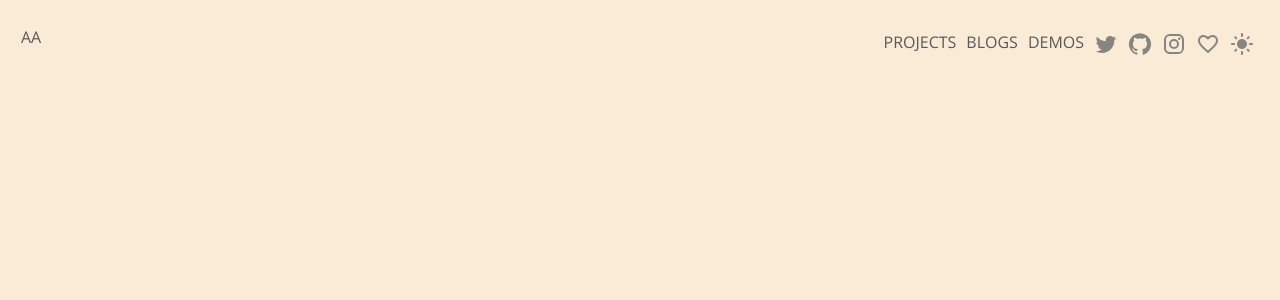
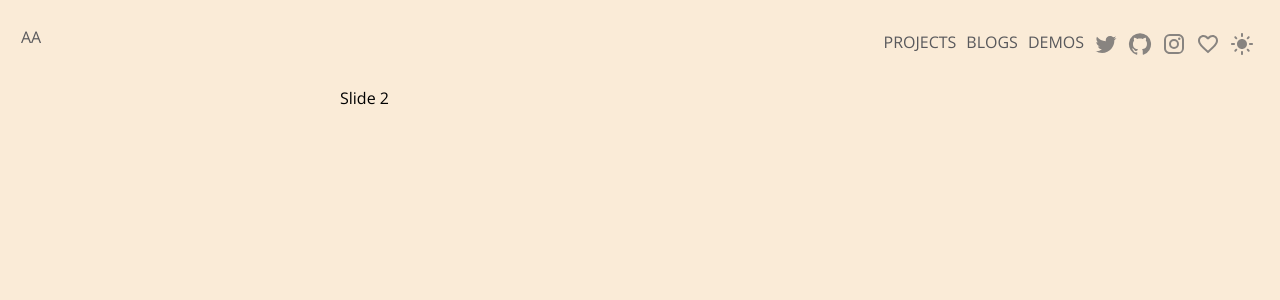
Before and after one commit to Ashwot-Acharya/portfolio-react, a React (Vite) app: page /projects in a window 1280 px wide. Shown: the top 300 px of the page. Built offline with nearby package versions, Linux system fonts and the light colour scheme; a web font is replaced by a local one.

Commit message:
made some slight changes

```diff
--- a/src/assets/css/main.css
+++ b/src/assets/css/main.css
@@ -221,3 +221,7 @@ display: none;
                 /* End Of Hamburger Styling */
 
 }
+.swiper {
+  width: 600px;
+  height: 300px;
+}
--- a/src/components/Navbar.jsx
+++ b/src/components/Navbar.jsx
@@ -94,15 +94,15 @@ function Navbar() {
 
             </div>
             <div className='mobile-view'>
-            <nav class="navbar">
-            <div class="navbar-container container">
+            <nav className="navbar">
+            <div className="navbar-container container">
                 <input type="checkbox" name="" id=""/>
-                <div class="hamburger-lines">
-                    <span class="line line1"></span>
-                    <span class="line line2"></span>
-                    <span class="line line3"></span>
+                <div className="hamburger-lines">
+                    <span className="line line1"></span>
+                    <span className="line line2"></span>
+                    <span className="line line3"></span>
                 </div>
-                <ul class={`menu-items  ${theme}`}>
+                <ul className={`menu-items  ${theme}`}>
                     <li>
                         <Link to='/blog' className='' > Blogs </Link>
                     </li>
--- a/src/components/Projects.jsx
+++ b/src/components/Projects.jsx
@@ -1,6 +1,11 @@
 import React from 'react'
 import Navbar from './Navbar'
-import Swiper from 'swiper';
+import { Swiper, SwiperSlide } from 'swiper/react';
+import { Autoplay, Pagination, Navigation } from "swiper";
+import 'swiper/css';
+
+import 'swiper/css/scrollbar';
+import back from '../assets/images/cognitiveai.jpg'
 
 function Projects() {
   const defaultOptions = {
@@ -14,10 +19,40 @@ function Projects() {
     reset: true,
     easing: "cubic-bezier(.03,.98,.52,.99)",
     }
+
+
   return (
     <div className=''>
         <Navbar/>
-    </div>
+        <div>
+        <Swiper
+        spaceBetween={30}
+        slidesPerView={1}
+        centeredSlides={true}
+        autoplay={{
+          delay: 2500,
+          disableOnInteraction: false,
+        }}
+        pagination={{
+          clickable: true,
+        }}
+
+        modules={[Navigation ,Autoplay]}
+        className="Swiper">
+        <SwiperSlide> <a href='https://github.com/EnvisionCodeLabs/Cognition'> <img src={back}/> </a>  </SwiperSlide>
+
+        <SwiperSlide>Slide 2</SwiperSlide>
+
+        <SwiperSlide>Slide 3</SwiperSlide>
+
+        <SwiperSlide>Slide 4</SwiperSlide>
+
+
+      </Swiper>
+
+
+        </div>
+  </div>
   )
 }
 
```
Also changed, not shown: src/assets/images/ashwo.png (deleted).
